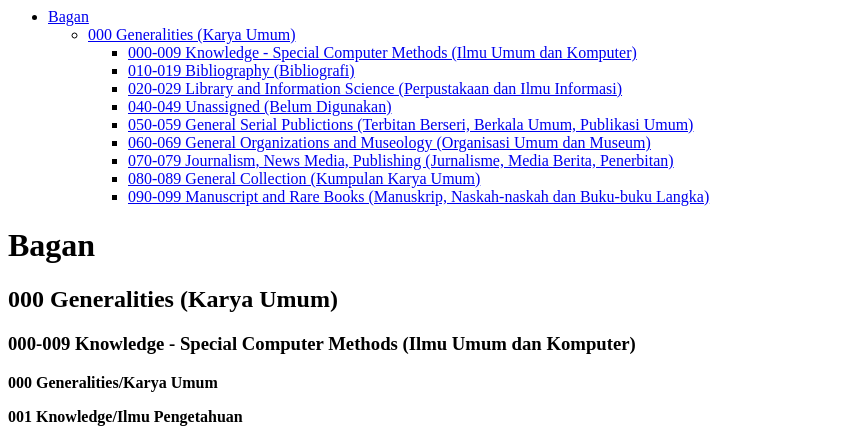
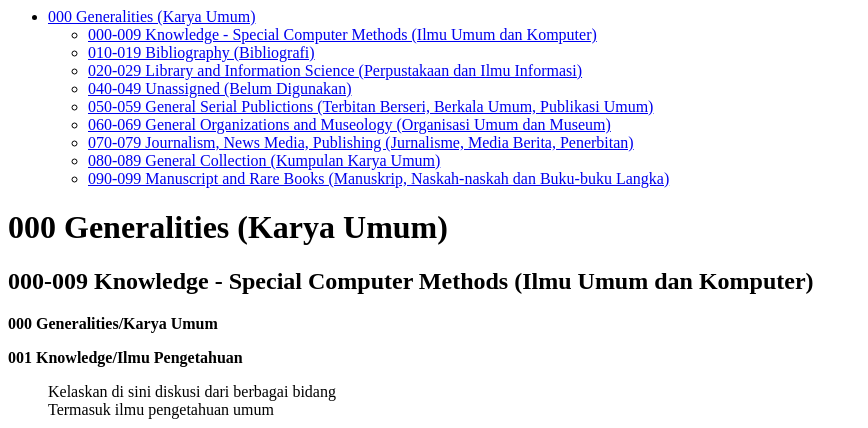
Before and after one commit to perpusinfo/ddc-web, a plain HTML site: page index.html in a window 1280 px wide. Shown: the top 428 px of the page, without its empty margins (0-868 px from the left). Drawn offline with Linux system fonts and the light colour scheme.

Commit message:
Update index.html

```diff
--- a/index.html
+++ b/index.html
@@ -1,6 +1,5 @@
-<p><div class="toc">
+<p><div class="toc"><div class="toc">
 <ul>
-<li><a href="#bagan">Bagan</a><ul>
 <li><a href="#000-generalities-karya-umum">000 Generalities (Karya Umum)</a><ul>
 <li><a href="#000-009-knowledge-special-computer-methods-ilmu-umum-dan-komputer">000-009 Knowledge - Special Computer Methods (Ilmu Umum dan Komputer)</a></li>
 <li><a href="#010-019-bibliography-bibliografi">010-019 Bibliography (Bibliografi)</a></li>
@@ -14,16 +13,13 @@
 </ul>
 </li>
 </ul>
-</li>
-</ul>
+</div>
 </div>
 </p>
 
-<h1 id="bagan">Bagan</h1>
+<h1 id="000-generalities-karya-umum">000 Generalities (Karya Umum)</h1>
 
-<h2 id="000-generalities-karya-umum">000 Generalities (Karya Umum)</h2>
-
-<h3 id="000-009-knowledge-special-computer-methods-ilmu-umum-dan-komputer">000-009 Knowledge - Special Computer Methods (Ilmu Umum dan Komputer)</h3>
+<h2 id="000-009-knowledge-special-computer-methods-ilmu-umum-dan-komputer">000-009 Knowledge - Special Computer Methods (Ilmu Umum dan Komputer)</h2>
 
 <p><strong>000 Generalities/Karya Umum</strong></p>
 
@@ -509,7 +505,7 @@
 
 <p><strong>007 - 008 - 009 Unassigned/Belum Digunakan</strong></p>
 
-<h3 id="010-019-bibliography-bibliografi">010-019 Bibliography (Bibliografi)</h3>
+<h2 id="010-019-bibliography-bibliografi">010-019 Bibliography (Bibliografi)</h2>
 
 <p><strong>010 Bibliography/Bibliografi</strong></p>
 
@@ -585,7 +581,9 @@
   Lihat juga 025.31 untuk katalog perpustakaan  </p>
 </blockquote>
 
-<h3 id="020-029-library-and-information-science-perpustakaan-dan-ilmu-informasi">020-029 Library and Information Science (Perpustakaan dan Ilmu Informasi)</h3>
+
+
+<h2 id="020-029-library-and-information-science-perpustakaan-dan-ilmu-informasi">020-029 Library and Information Science (Perpustakaan dan Ilmu Informasi)</h2>
 
 <p><strong>020 Library and Information Sciences/Perpustakaan dan Ilmu Informasi</strong></p>
 
@@ -927,9 +925,13 @@
   Contoh: Ensiklopedia Berbahasa Mandarin 039.951  </p>
 </blockquote>
 
-<h3 id="040-049-unassigned-belum-digunakan">040-049 Unassigned (Belum Digunakan)</h3>
 
-<h3 id="050-059-general-serial-publictions-terbitan-berseri-berkala-umum-publikasi-umum">050-059 General Serial Publictions (Terbitan Berseri, Berkala Umum, Publikasi Umum)</h3>
+
+<h2 id="040-049-unassigned-belum-digunakan">040-049 Unassigned (Belum Digunakan)</h2>
+
+
+
+<h2 id="050-059-general-serial-publictions-terbitan-berseri-berkala-umum-publikasi-umum">050-059 General Serial Publictions (Terbitan Berseri, Berkala Umum, Publikasi Umum)</h2>
 
 <p><strong>050 General Serial Publications/Terbitan Berseri, Berkala Umum, Publikasi Umum</strong></p>
 
@@ -960,7 +962,9 @@
   Contoh: Publikasi di China Tiongkok 059.951  </p>
 </blockquote>
 
-<h3 id="060-069-general-organizations-and-museology-organisasi-umum-dan-museum">060-069 General Organizations and Museology (Organisasi Umum dan Museum)</h3>
+
+
+<h2 id="060-069-general-organizations-and-museology-organisasi-umum-dan-museum">060-069 General Organizations and Museology (Organisasi Umum dan Museum)</h2>
 
 <p><strong>060 General Organizations, Foundations/Organisasi-organisasi Umum</strong></p>
 
@@ -1055,7 +1059,9 @@
   Lihat juga 658.3 untuk manajemen personalia  </p>
 </blockquote>
 
-<h3 id="070-079-journalism-news-media-publishing-jurnalisme-media-berita-penerbitan">070-079 Journalism, News Media, Publishing (Jurnalisme, Media Berita, Penerbitan)</h3>
+
+
+<h2 id="070-079-journalism-news-media-publishing-jurnalisme-media-berita-penerbitan">070-079 Journalism, News Media, Publishing (Jurnalisme, Media Berita, Penerbitan)</h2>
 
 <p><strong>070.172 Newspapers/Surat Kabar, Koran</strong></p>
 
@@ -1128,7 +1134,9 @@
   Contoh: media berita di Eropa 079.4, media berita di Hawaii 079.969  </p>
 </blockquote>
 
-<h3 id="080-089-general-collection-kumpulan-karya-umum">080-089 General Collection (Kumpulan Karya Umum)</h3>
+
+
+<h2 id="080-089-general-collection-kumpulan-karya-umum">080-089 General Collection (Kumpulan Karya Umum)</h2>
 
 <p><strong>080 General Collection/Kumpulan Karya Umum</strong></p>
 
@@ -1166,7 +1174,9 @@
   Contoh: Koleksi Umum Berbahasa Mandarin 089.951  </p>
 </blockquote>
 
-<h3 id="090-099-manuscript-and-rare-books-manuskrip-naskah-naskah-dan-buku-buku-langka">090-099 Manuscript and Rare Books (Manuskrip, Naskah-naskah dan Buku-buku Langka)</h3>
+
+
+<h2 id="090-099-manuscript-and-rare-books-manuskrip-naskah-naskah-dan-buku-buku-langka">090-099 Manuscript and Rare Books (Manuskrip, Naskah-naskah dan Buku-buku Langka)</h2>
 
 <p><strong>090 Rare Books/Buku-buku Langka</strong></p>
 
```
